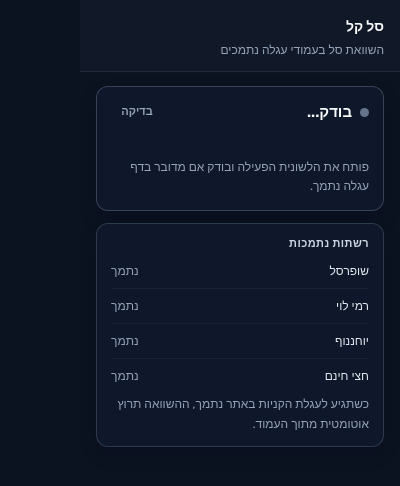
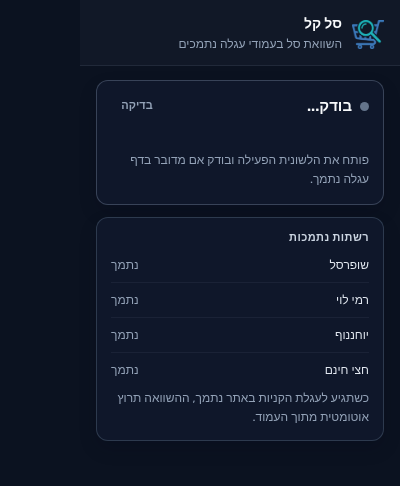
Before and after one commit to elaysason/supermarket-comparison, a browser extension: page extension/popup.html in a window 400 px wide. Drawn offline with Linux system fonts and the light colour scheme.

Commit message:
feat(ui): update logo implementation and enhance header layout in popup

```diff
--- a/extension/popup.html
+++ b/extension/popup.html
@@ -30,14 +30,35 @@
       border-bottom: 1px solid rgba(148, 163, 184, 0.12);
     }
 
+    .header-brand {
+      display: flex;
+      align-items: center;
+      gap: 10px;
+    }
+
+    .header-copy {
+      display: flex;
+      flex-direction: column;
+      min-width: 0;
+    }
+
     .header-title {
       font-weight: 700;
       font-size: 14px;
+      line-height: 1.2;
       color: #f8fafc;
     }
 
+    .header-logo {
+      display: block;
+      width: 32px;
+      height: 32px;
+      object-fit: contain;
+      flex-shrink: 0;
+    }
+
     .header-subtitle {
-      margin-top: 4px;
+      margin-top: 2px;
       font-size: 12px;
       line-height: 1.5;
       color: #94a3b8;
@@ -211,10 +232,15 @@
     }
   </style>
 </head>
-<body>
+  <body>
   <header>
-    <div class="header-title">סל קל</div>
-    <div class="header-subtitle">השוואת סל בעמודי עגלה נתמכים</div>
+    <div class="header-brand">
+      <img class="header-logo" src="icons/sal_kal_v1-cropped.png" alt="סל קל" />
+      <div class="header-copy">
+        <div class="header-title">סל קל</div>
+        <div class="header-subtitle">השוואת סל בעמודי עגלה נתמכים</div>
+      </div>
+    </div>
   </header>
   <main>
     <section id="status-card" class="status-card" data-state="checking">
```
Also changed, not shown: extension/content.js (+8 -4 lines), extension/styles.css (+4 -6 lines), extension/icons/icon128.png, extension/icons/icon16.png, extension/icons/icon48.png, extension/icons/sal_kal_v1-Photoroom.png (added), extension/icons/sal_kal_v1-cropped.png (added).
